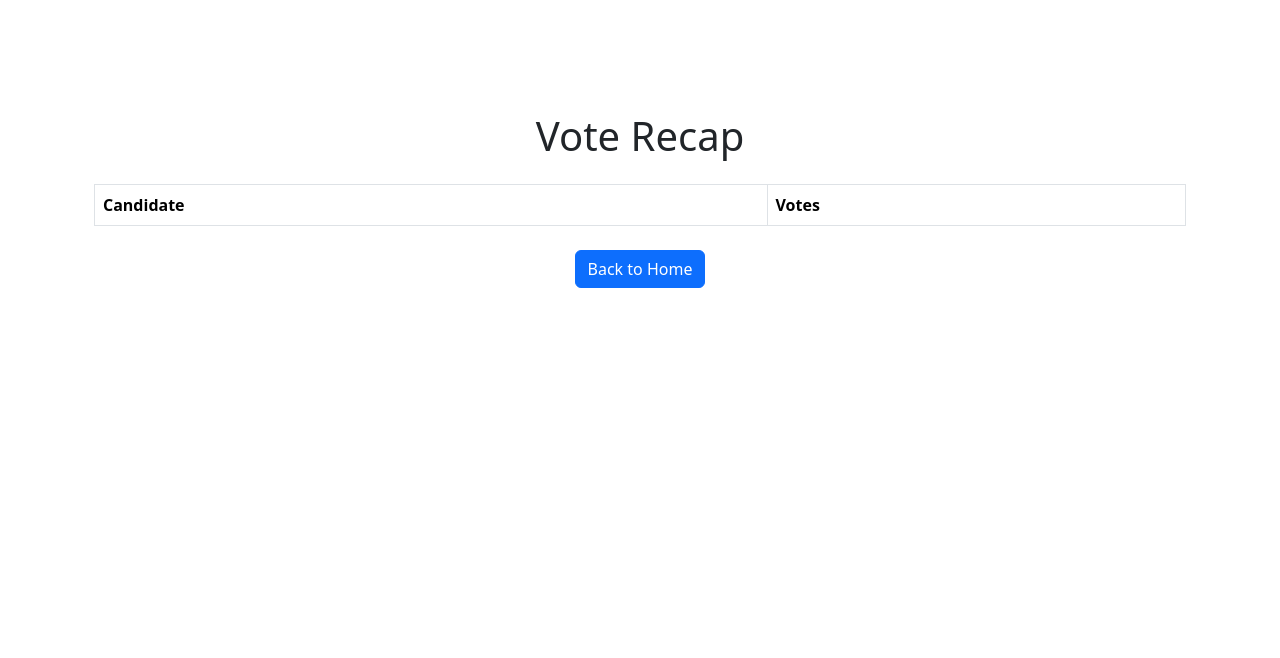
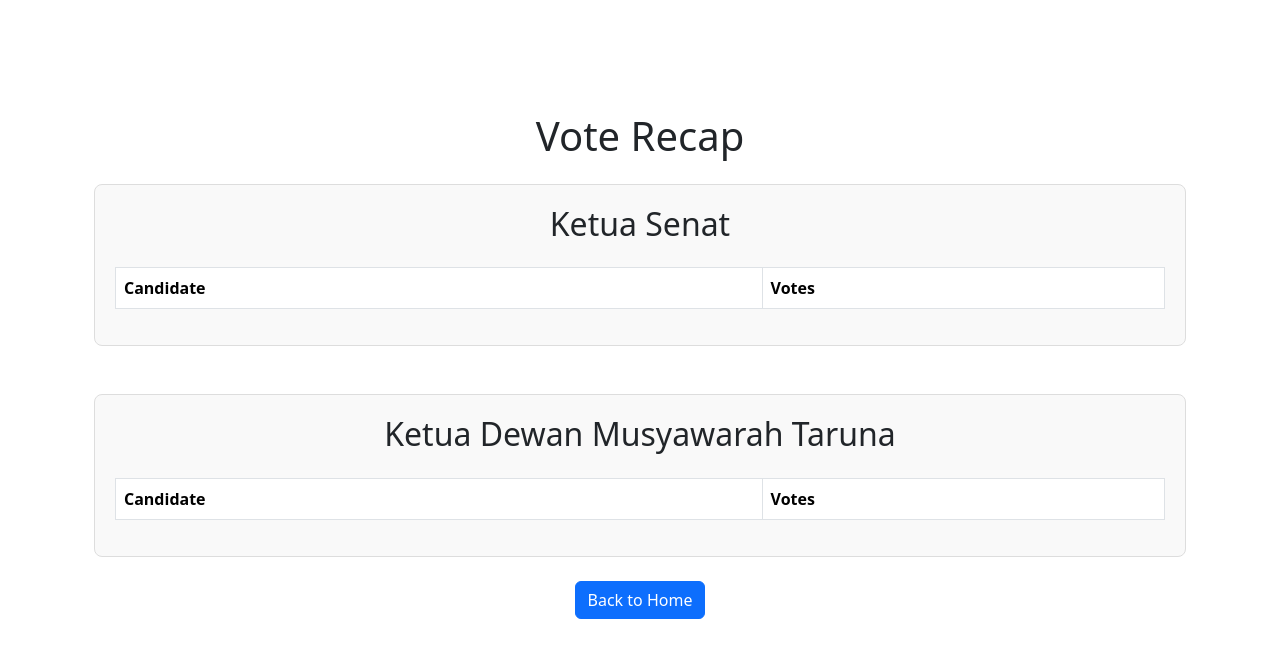
Before and after one commit to RakhaMaulana/Bismillah_TA, a Flask app: page /recap in a window 1280 px wide. Shown: the part 56-714 px from the top of the page. Run offline with Flask 3, Linux system fonts and the light colour scheme; the visitor is signed in with stand-in values (Sample User, id 1); data comes from the database, SQL or seed files in the repository; data that the repository does not hold is empty; some libraries are stand-ins or nearby versions.

Commit message:
Fixed 2 kali milih

```diff
--- a/Recap.py
+++ b/Recap.py
@@ -68,25 +68,38 @@ def recap_votes():
     c.execute("SELECT concatenated_message, unblinded_signature FROM ballots")
     ballots = c.fetchall()
 
+    # Retrieve candidate names and types
+    c.execute("SELECT id, name, type FROM candidates")
+    candidates = c.fetchall()
+    candidate_dict = {str(candidate[0]): (candidate[1], candidate[2]) for candidate in candidates}
+
     # Close the database connection
     conn.close()
 
-    # Initialize vote counts dynamically
-    vote_counts = {}
+    # Initialize vote counts for senat and demus
+    vote_counts = {'senat': {}, 'demus': {}}
 
     # Verify each ballot and count the votes
     for ballot in ballots:
         concatenated_message, unblinded_signature = ballot
         for n, public_key in keys:
             if verify_vote(concatenated_message, unblinded_signature, public_key, n):
-                vote = concatenated_message[0]
-                if vote in vote_counts:
-                    vote_counts[vote] += 1
+                candidate_id = concatenated_message[0]
+                candidate_name, candidate_type = candidate_dict[candidate_id]
+                if candidate_name in vote_counts[candidate_type]:
+                    vote_counts[candidate_type][candidate_name] += 1
                 else:
-                    vote_counts[vote] = 1
+                    vote_counts[candidate_type][candidate_name] = 1
                 break  # Stop checking other keys if the vote is verified
 
-    return vote_counts
+    # Ensure all candidates are included in the vote counts, even if they have 0 votes
+    all_candidates = {'senat': [], 'demus': []}
+    for candidate_id, (candidate_name, candidate_type) in candidate_dict.items():
+        all_candidates[candidate_type].append({'id': candidate_id, 'name': candidate_name})
+        if candidate_name not in vote_counts[candidate_type]:
+            vote_counts[candidate_type][candidate_name] = 0
+
+    return vote_counts, all_candidates
 
 
 # Run the functions
--- a/app.py
+++ b/app.py
@@ -101,12 +101,13 @@ def register_candidate():
         return redirect(url_for('login_page'))
     name = escape(request.form['name'])
     candidate_class = escape(request.form['class'])
+    candidate_type = escape(request.form['candidate_type'])
     photo = request.files['photo']
     if photo and allowed_file(photo.filename):
         filename = secure_filename(str(uuid.uuid4()) + os.path.splitext(photo.filename)[1])
         photo_filename = os.path.join(app.config['UPLOAD_FOLDER'], filename)
         photo.save(photo_filename)
-        save_candidate(name, photo_filename, candidate_class)
+        save_candidate(name, photo_filename, candidate_class, candidate_type)
         flash('Candidate registered successfully')
     else:
         flash('Invalid file type')
@@ -187,10 +188,35 @@ def approve_voter():
 def vote_page():
     conn = get_db_connection()
     c = conn.cursor()
-    c.execute("SELECT id, name, photo, class FROM candidates")
+    c.execute("SELECT id, name, photo, class, type FROM candidates")
     candidates = c.fetchall()
     conn.close()
-    return render_template('vote.html', candidates=candidates, no_candidates=len(candidates) == 0)
+
+    # Filter candidates based on voting stage
+    senat_candidates = [candidate for candidate in candidates if candidate['type'] == 'senat']
+    demus_candidates = [candidate for candidate in candidates if candidate['type'] == 'demus']
+
+    # Determine voting stage based on token usage
+    token = request.args.get('token')
+    if token:
+        salted_token = token + "PoltekSSN"
+        hashed_token = hashlib.sha256(salted_token.encode()).hexdigest()
+        encoded_token = base64.b64encode(hashed_token.encode()).decode()
+        conn = get_db_connection()
+        c = conn.cursor()
+        c.execute("SELECT token_used_senat, token_used_dewan FROM voters WHERE token = ?", (encoded_token,))
+        voter = c.fetchone()
+        conn.close()
+        if voter:
+            token_used_senat, token_used_dewan = voter
+            if token_used_senat == 0:
+                return render_template('vote.html', candidates=senat_candidates, no_candidates=len(senat_candidates) == 0, voting_stage='senat')
+            elif token_used_dewan == 0:
+                return render_template('vote.html', candidates=demus_candidates, no_candidates=len(demus_candidates) == 0, voting_stage='demus')
+            else:
+                flash('Token already used for both votes')
+                return redirect(url_for('vote_page'))
+    return render_template('vote.html', candidates=senat_candidates, no_candidates=len(senat_candidates) == 0, voting_stage='senat')
 
 
 @app.route('/vote', methods=['POST'])
@@ -198,22 +224,23 @@ def vote_page():
 def vote():
     candidate_id = escape(request.form['candidate'])
     token = escape(request.form['token'])
+    voting_stage = escape(request.form['voting_stage'])
     salted_token = token + "PoltekSSN"
     hashed_token = hashlib.sha256(salted_token.encode()).hexdigest()
     encoded_token = base64.b64encode(hashed_token.encode()).decode()
     conn = get_db_connection()
     c = conn.cursor()
-    c.execute("SELECT id_number, approved, token_used FROM voters WHERE token = ?", (encoded_token,))
+    c.execute("SELECT id_number, approved, token_used_senat, token_used_dewan FROM voters WHERE token = ?", (encoded_token,))
     voter = c.fetchone()
     if not voter:
         flash('Invalid token')
         return redirect(url_for('vote_page'))
-    id_number, approved, token_used = voter
+    id_number, approved, token_used_senat, token_used_dewan = voter
     if approved == 0:
         flash('Voter not approved')
         return redirect(url_for('vote_page'))
-    if token_used == 1:
-        flash('Token already used')
+    if token_used_senat == 1 and token_used_dewan == 1:
+        flash('Token already used for both votes')
         return redirect(url_for('vote_page'))
     c.execute("SELECT * FROM ballots WHERE concatenated_message LIKE ?", (id_number + '%',))
     if c.fetchone():
@@ -244,12 +271,17 @@ def vote():
     signed_message = voter.unwrap_signature(signed_blind_message, n)
     save_ballot(x, concat_message, message_hash, blind_message, signed_blind_message, signed_message)
 
-    c.execute("UPDATE voters SET token_used = 1 WHERE token = ?", (encoded_token,))
+    if voting_stage == 'senat':
+        c.execute("UPDATE voters SET token_used_senat = 1 WHERE token = ?", (encoded_token,))
+        flash('Vote cast successfully for Ketua Senat. Please vote for Ketua Dewan Musyawarah Taruna.')
+    elif voting_stage == 'demus':
+        c.execute("UPDATE voters SET token_used_dewan = 1 WHERE token = ?", (encoded_token,))
+        flash('Vote cast successfully for Ketua Dewan Musyawarah Taruna.')
+
     conn.commit()
     conn.close()
 
-    flash('Vote cast successfully')
-    return redirect(url_for('vote_page'))
+    return redirect(url_for('vote_page', token=token))
 
 
 @app.route('/recap', methods=['GET'])
@@ -257,9 +289,8 @@ def vote():
 def recap():
     if 'user_id' not in session:
         return redirect(url_for('login_page'))
-    vote_counts = recap_votes()
-    return render_template('recap.html', vote_counts=vote_counts)
-
+    vote_counts, candidates = recap_votes()
+    return render_template('recap.html', vote_counts=vote_counts, candidates=candidates)
 
 @app.route('/uploads/<filename>')
 def uploaded_file(filename):
--- a/templates/recap.html
+++ b/templates/recap.html
@@ -5,6 +5,10 @@
 {% block content %}
 <div class="container mt-5">
     <h1 class="text-center mb-4">Vote Recap</h1>
+
+    <!-- Senat Recap -->
+    <div class="recap-section">
+        <h2 class="text-center mb-4">Ketua Senat</h2>
         <table class="table table-striped table-bordered">
             <thead class="thead-dark">
                 <tr>
@@ -13,16 +17,55 @@
                 </tr>
             </thead>
             <tbody>
-            {% for candidate, count in vote_counts.items() %}
+                {% for candidate in candidates.senat %}
                 <tr>
-                <td>{{ candidate | e }}</td>
-                <td>{{ count | e }}</td>
+                    <td>{{ candidate.name | e }}</td>
+                    <td>{{ vote_counts.senat[candidate.name] | default(0) | e }}</td>
                 </tr>
                 {% endfor %}
             </tbody>
         </table>
+    </div>
+
+    <!-- Dewan Musyawarah Taruna Recap -->
+    <div class="recap-section mt-5">
+        <h2 class="text-center mb-4">Ketua Dewan Musyawarah Taruna</h2>
+        <table class="table table-striped table-bordered">
+            <thead class="thead-dark">
+                <tr>
+                    <th scope="col">Candidate</th>
+                    <th scope="col">Votes</th>
+                </tr>
+            </thead>
+            <tbody>
+                {% for candidate in candidates.demus %}
+                <tr>
+                    <td>{{ candidate.name | e }}</td>
+                    <td>{{ vote_counts.demus[candidate.name] | default(0) | e }}</td>
+                </tr>
+                {% endfor %}
+            </tbody>
+        </table>
+    </div>
+
     <div class="text-center mt-4">
         <a href="{{ url_for('index') }}" class="btn btn-primary">Back to Home</a>
     </div>
 </div>
+
+<style>
+    .recap-section {
+        border: 1px solid #ddd;
+        padding: 20px;
+        border-radius: 8px;
+        background-color: #f9f9f9;
+    }
+    .table thead {
+        background-color: #343a40;
+        color: #fff;
+    }
+    .table tbody tr:nth-child(even) {
+        background-color: #f2f2f2;
+    }
+</style>
 {% endblock %}
```
Also changed, not shown: createdb.py (+10 -5 lines), templates/register_candidate.html (+9 -1 lines), templates/vote.html (+13 -5 lines). Lines whose indentation alone changed are shown as unchanged.
